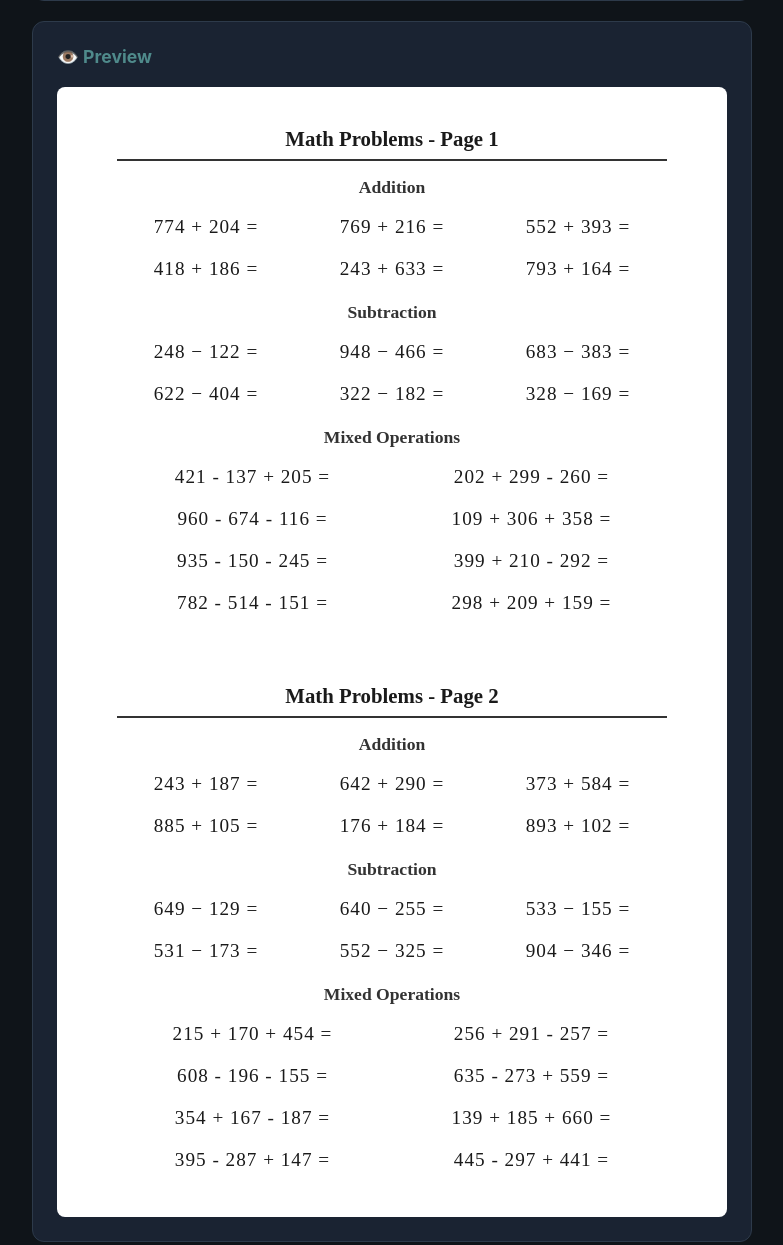
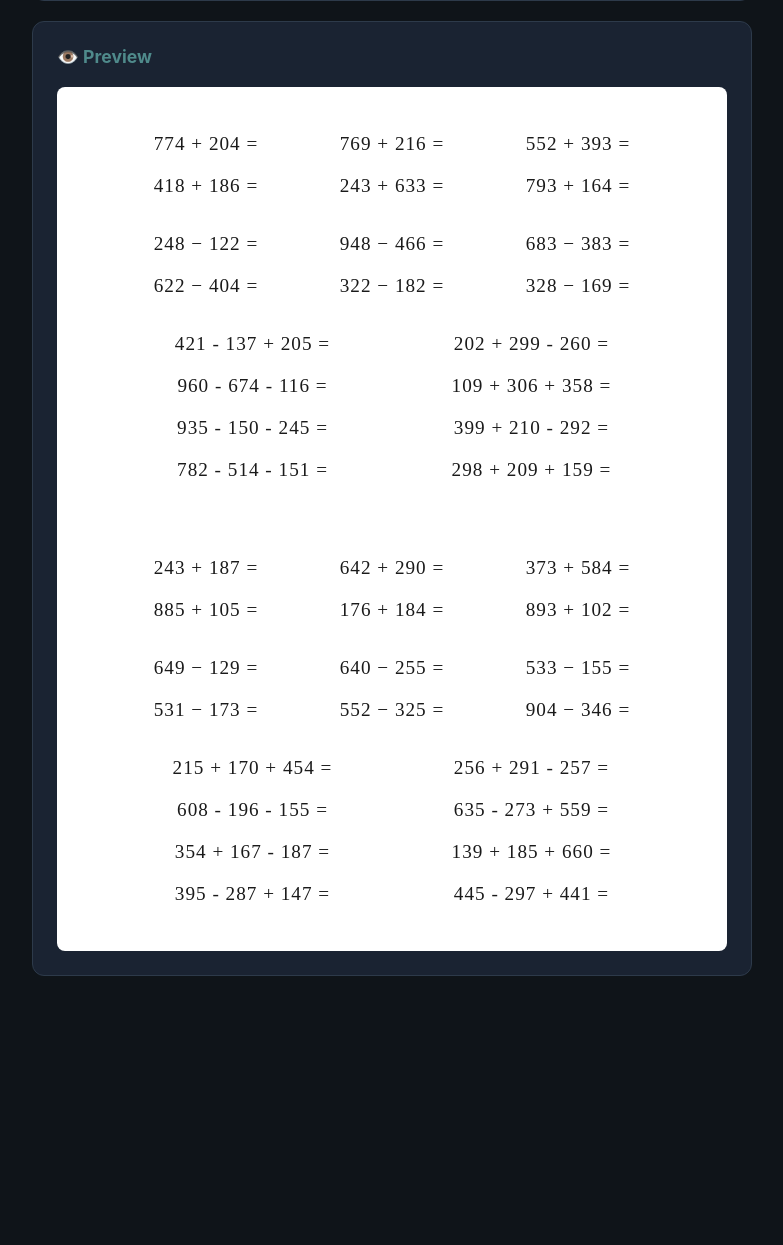
Before and after one commit to BayiHY/site-analyzer, a Flask app: page /math-problems in a window 1280 px wide. Shown: the part 565-1810 px from the top of the page, without its empty margins (248-1031 px from the left). After the commit the page ends 1541 px from the top, so only its background shows below. Run offline with Flask 3, Linux system fonts and the light colour scheme; parts of the project's set-up code (start-up, migrations or seed data) failed here and were passed over; some libraries are stand-ins or nearby versions.

Commit message:
refactor: PDF 只保留纯算式，移除所有标题和分类标签

```diff
--- a/web/templates/math-problems.html
+++ b/web/templates/math-problems.html
@@ -370,17 +370,13 @@ function renderPreview(pages) {
         const div = document.createElement('div');
         div.className = 'preview-page';
         div.innerHTML = `
-            <div class="preview-page-header">Math Problems - Page ${idx + 1}</div>
-            <div class="preview-section-title">Addition</div>
             <div class="preview-problems cols-3">
                 ${page.adds.map(fmtAdd).map(s => `<div class="preview-problem">${s}</div>`).join('')}
             </div>
-            <div class="preview-section-title" style="margin-top:16px;">Subtraction</div>
-            <div class="preview-problems cols-3">
+            <div class="preview-problems cols-3" style="margin-top:24px;">
                 ${page.subs.map(fmtSub).map(s => `<div class="preview-problem">${s}</div>`).join('')}
             </div>
-            <div class="preview-section-title" style="margin-top:16px;">Mixed Operations</div>
-            <div class="preview-problems cols-2">
+            <div class="preview-problems cols-2" style="margin-top:24px;">
                 ${page.mixes.map(fmtMix).map(s => `<div class="preview-problem">${s}</div>`).join('')}
             </div>
         `;
```
